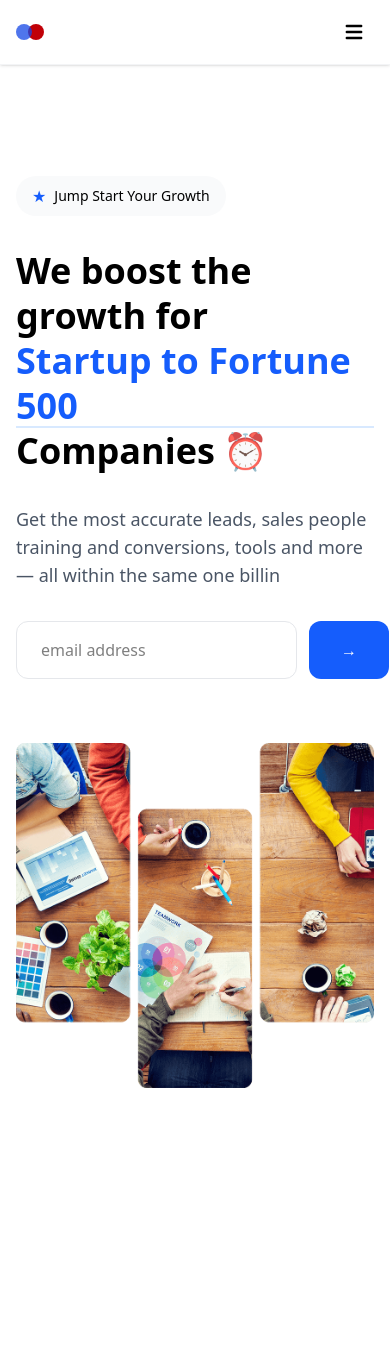
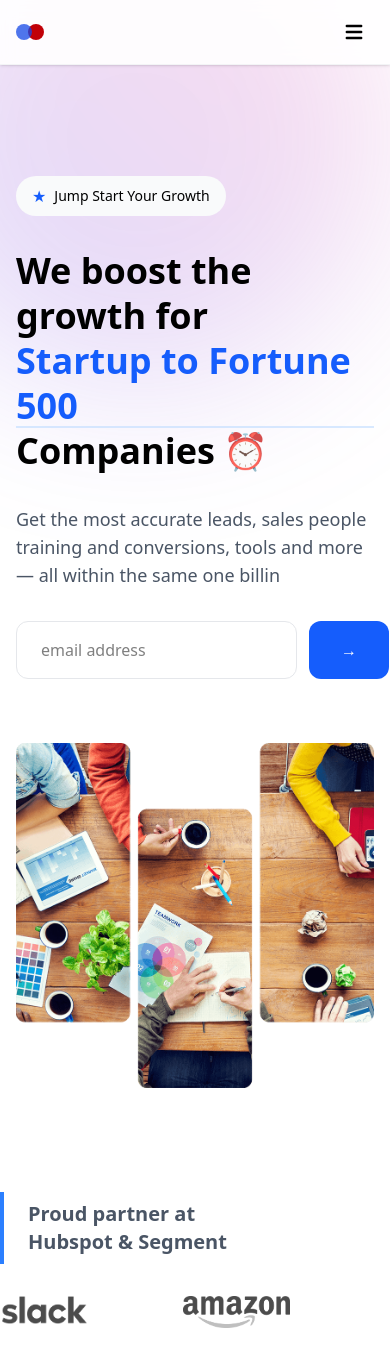
Before and after one commit to Aldofariz/company-profile-web, a React (Vite) app: page / in a window 390 px wide. Shown: the top 1366 px of the page. Before the commit the page ends 1112 px from the top, so only its background shows below. Built offline with nearby package versions, Linux system fonts and the light colour scheme.

Commit message:
feat: logo slider section

```diff
--- a/src/App.css
+++ b/src/App.css
@@ -0,0 +1,12 @@
+.animate-marquee{
+    animation: marquee 25s linear infinite;
+}
+
+@keyframes marquee {
+    0% {
+        transform: translateX(0);
+    }
+    100% {
+        transform: translateX(-50%)
+    }
+}
--- a/src/App.jsx
+++ b/src/App.jsx
@@ -1,13 +1,24 @@
 import './App.css'
+import CompanyLogo from './components/CompanyLogo'
 import Hero from './components/Hero'
 import Navbar from './components/Navbar'
 
 function App() {
   return (
-    <>
+    <main className='relative min-h-screen overflow-x-hidden'>
+      <div className='absolute -top-28 -left-28 w-[500px] h-[500px] bg-gradient-to-tr from-indigo-600/20 to-pink-500/20 rounded-full blur-[80px] -z-10'></div>
+
+      <div className='overflow-hidden'>
+
+
       <Navbar/>
       <Hero/>
-      </>
+      <CompanyLogo/>
+
+
+      </div>
+    </main>
+
   )
 }
 
--- /dev/null
+++ b/src/components/CompanyLogo.jsx
@@ -0,0 +1,35 @@
+import React from "react";
+import slack from "../assets/slack.png"
+import amazon from "../assets/amazon.png"
+import woocommerce from "../assets/woocommerce.png"
+import meundies from "../assets/meundies.png"
+
+
+const CompanyLogo = () => {
+
+        const logos = [slack, amazon, woocommerce, meundies]
+
+    return (
+        <div className="w-full overflow-hidden container mx-auto py-20 gap-8 flex sm:flex-row flex-col sm:items-center items-start">
+            <div className="w-[300px] shrink-0 px-6 text-gray-600 border-l-4 border-blue-500 bg-white py-2 z-10 sm:text-base text-xl font-semibold text-left">
+            Proud partner at <br/> Hubspot & Segment
+            </div>
+
+            <div className="flex animate-marquee whitespace-nowrap">
+                {logos.map((logo, index) => (
+                    <img key={index} src={logo} alt="Company Logo" className="mx-12 h-8 w-36 object-contain grayscale opacity-70 hover:grayscale-0 hover:opacity-100 transition-all"/>
+                ))}
+
+                {logos.map((logo, index) => (
+                    <img key={`duplicate-${index}`} src={logo} alt="Company Logo" className="mx-12 h-8 w-36 object-contain grayscale opacity-70 hover:grayscale-0 hover:opacity-100 transition-all"/>
+                ))}
+            </div>
+
+
+        </div>
+    )
+};
+
+
+
+export default CompanyLogo
--- a/src/components/Hero.jsx
+++ b/src/components/Hero.jsx
@@ -3,7 +3,7 @@
 
 const Hero = () => {
     return (
-        <section className="container mx-auto flex flex-col md:flex-row justify-between items-center pt-44 pb-6 px-4 sm:px-6 lg:px-8">
+        <section id="home" className="container mx-auto flex flex-col md:flex-row justify-between items-center pt-44 pb-6 px-4 sm:px-6 lg:px-8">
             {/*Left coloumn */}
         <div className=" w-full md:w-1/2 space-y-8">
         {/*star badge*/}
--- a/src/index.css
+++ b/src/index.css
@@ -1 +1,6 @@
 @import "tailwindcss";
+
+html {
+    scroll-behavior: smooth;
+    scroll-padding-top: 100px;
+}
```
